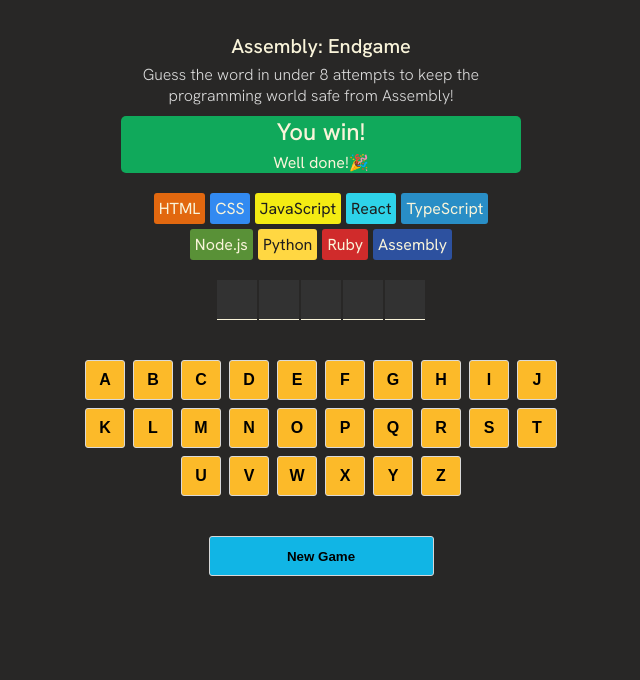
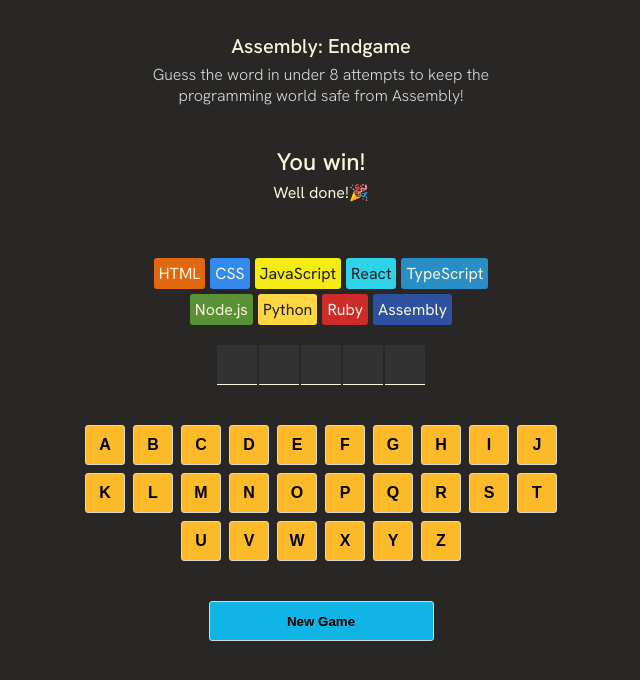
Before and after one commit to TaraT1/endgame, a React (Vite) app: page / in a window 1280 px wide. Shown: the top 680 px of the page, without its empty margins (319-959 px from the left). Built offline with nearby package versions, Linux system fonts and the light colour scheme.

Commit message:
fix alignment

```diff
--- a/index.css
+++ b/index.css
@@ -9,8 +9,12 @@ body {
     color: #D9D9D9;
     padding: 20px;
     height: 100vh;
+}
+
+main {
     display: flex;
-    justify-content: center;
+    flex-direction: column;
+    align-items: center;
 }
 
 header {
@@ -32,12 +36,16 @@ header > p {
 }
 
 section.game-status {
-    background-color: #10A95B;
+    display: flex;
+    flex-direction: column;
+    align-items: center;
+    width: 100%;
     max-width: 400px;
+    min-height: 60px;
     text-align: center;
     color: #F9F4DA;
-    margin: 10px auto;
     border-radius: 5px;
+    margin-block: 30px;
 }
 
 section.game-status > h2 {
```
Also changed, not shown: 1 other file (tests, documents, lock files or other folders).
